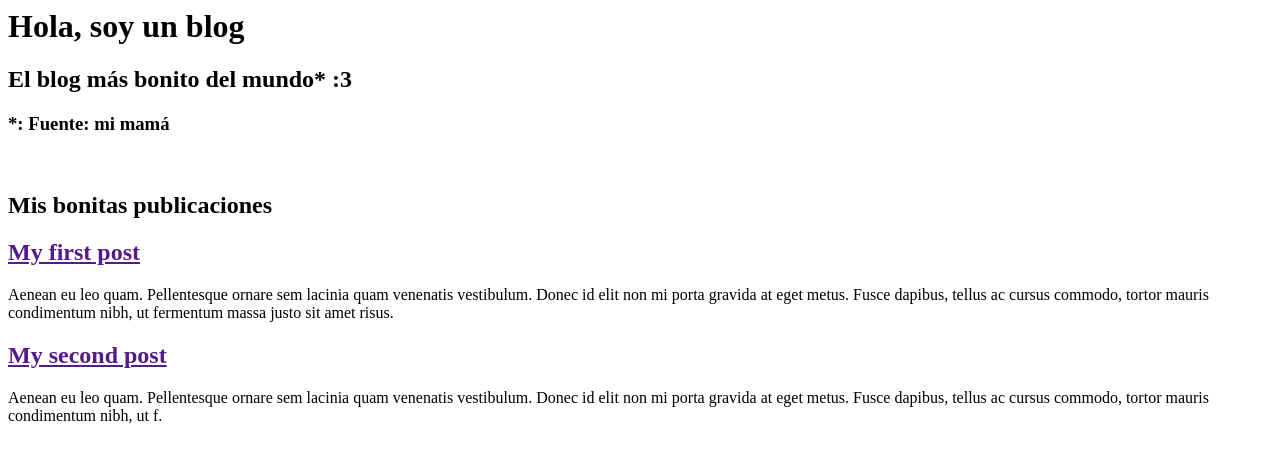
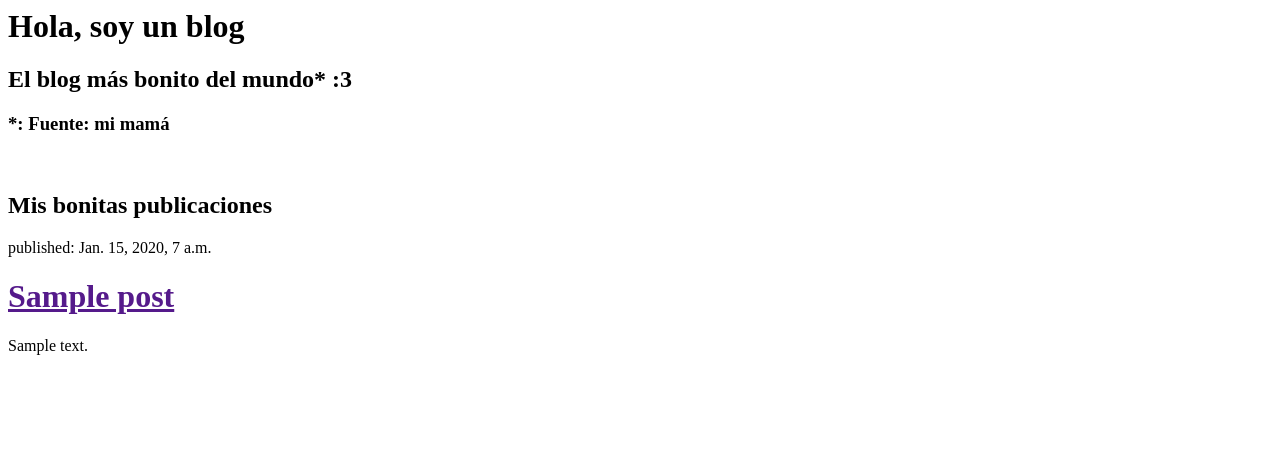
Before and after one commit to monsita101/my-first-blog, a Django app: page / in a window 1280 px wide. Shown: the top 463 px of the page. Run offline with Django 3.2, Linux system fonts and the light colour scheme; tables that the repository leaves empty hold one stand-in row (values such as "Sample post").

Commit message:
carga dinámica post

```diff
--- a/blog/templates/blog/post_list.html
+++ b/blog/templates/blog/post_list.html
@@ -9,14 +9,14 @@
 		<br />
 		<h2>Mis bonitas publicaciones</h2>
             <div>
-                <h2><a href="">My first post</a></h2>
-                <p>Aenean eu leo quam. Pellentesque ornare sem lacinia quam venenatis vestibulum. Donec id elit non mi porta gravida at eget metus. Fusce dapibus, tellus ac cursus commodo, tortor mauris condimentum nibh, ut fermentum massa justo sit amet risus.</p>
-            </div>
-
-            <div>
-                <h2><a href="">My second post</a></h2>
-                <p>Aenean eu leo quam. Pellentesque ornare sem lacinia quam venenatis vestibulum. Donec id elit non mi porta gravida at eget metus. Fusce dapibus, tellus ac cursus commodo, tortor mauris condimentum nibh, ut f.</p>
-            </div>
+            	{% for post in posts %}
+        			 <div>
+            <p>published: {{ post.published_date }}</p>
+            <h1><a href="">{{ post.title }}</a></h1>
+            <p>{{ post.text|linebreaksbr }}</p>
+        </div>
+				{% endfor %}
+        	</div>
 
 	</body>
 </html>
--- a/blog/views.py
+++ b/blog/views.py
@@ -1,4 +1,7 @@
 from django.shortcuts import render
+from django.utils import timezone
+from .models import Post
 def post_list(request):
-	return render(request, 'blog/post_list.html', {})
+	posts = Post.objects.all()
+	return render(request, 'blog/post_list.html', {'posts':posts})
 # Create your views here.
```
